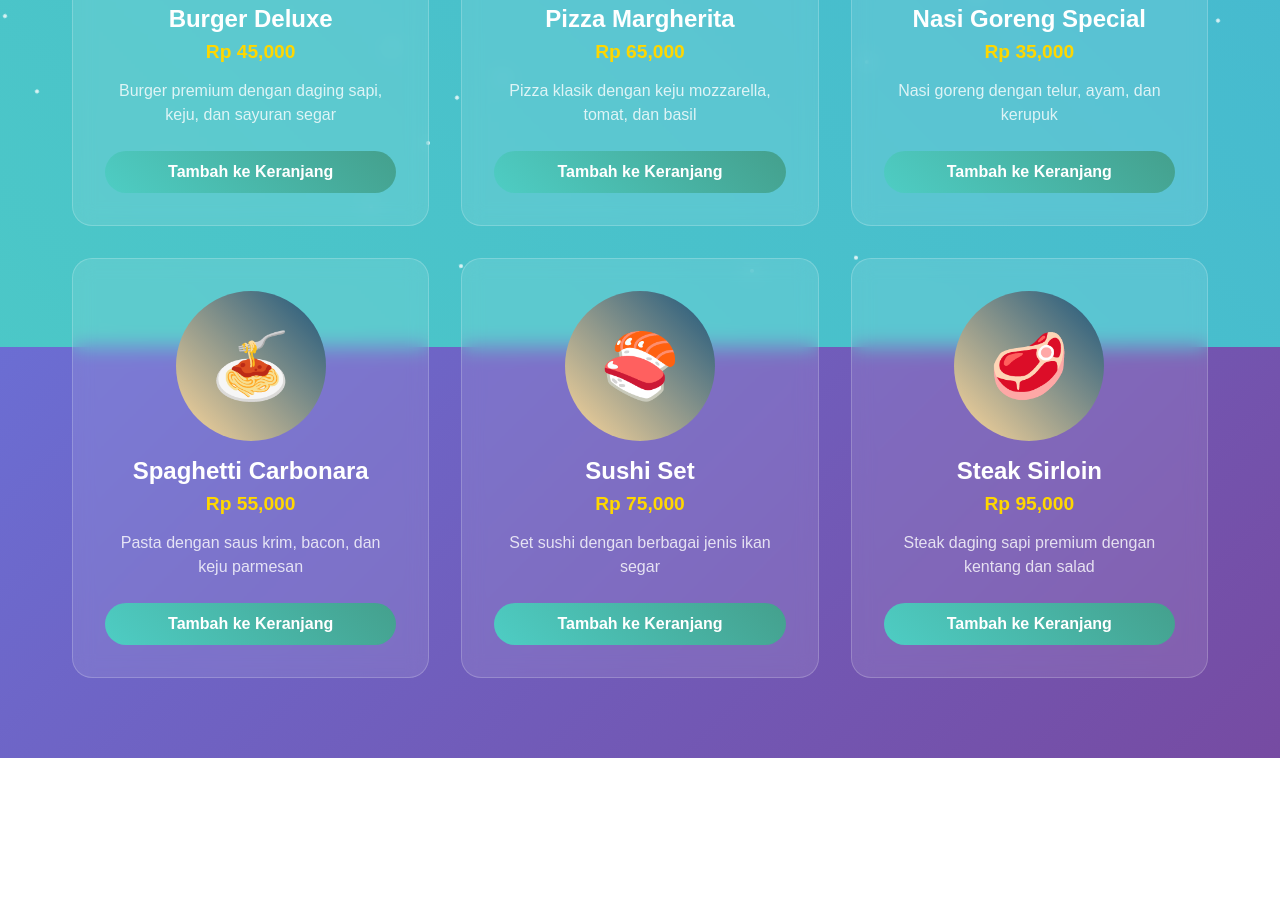
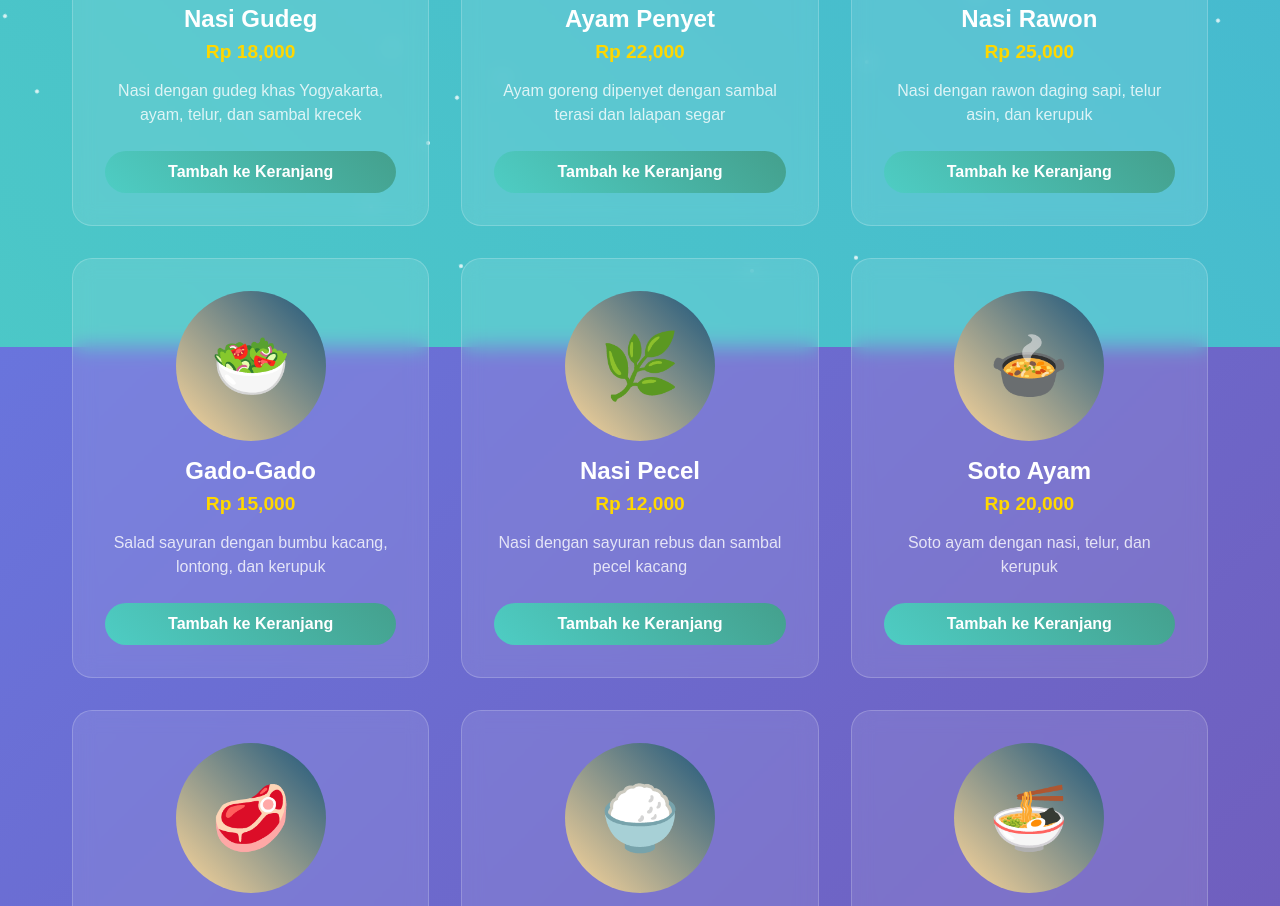
Before and after one commit to sanismd/warung-sederhana, a plain HTML site: page index.html in a window 1280 px wide. Shown: the part 453-1359 px from the top of the page. Before the commit the page ends 1211 px from the top, so only its background shows below. Drawn offline with Linux system fonts and the light colour scheme.

Commit message:
index.html

```diff
--- a/index.html
+++ b/index.html
@@ -446,7 +446,7 @@
 
     <header>
         <nav>
-            <div class="logo">🍔 FoodieHub</div>
+            <div class="logo">🍽️ Warung Nusantara</div>
             <button class="cart-btn" onclick="toggleCart()">
                 🛒 Keranjang (<span id="cart-count">0</span>)
             </button>
@@ -455,8 +455,8 @@
 
     <main>
         <section class="hero">
-            <h1>Selamat Datang di FoodieHub</h1>
-            <p>Pesan makanan favorit Anda dengan mudah dan cepat!</p>
+            <h1>Warung Nusantara</h1>
+            <p>Rasakan Kelezatan Makanan Tradisional Indonesia!</p>
         </section>
 
         <section class="products" id="products">
@@ -480,49 +480,133 @@
     </div>
 
     <script>
-        // Product data
+        // Product data with Indonesian warung menu
         const products = [
             {
                 id: 1,
-                name: "Burger Deluxe",
-                price: 45000,
-                emoji: "🍔",
-                description: "Burger premium dengan daging sapi, keju, dan sayuran segar"
+                name: "Nasi Gudeg",
+                price: 18000,
+                emoji: "🍛",
+                description: "Nasi dengan gudeg khas Yogyakarta, ayam, telur, dan sambal krecek"
             },
             {
                 id: 2,
-                name: "Pizza Margherita",
-                price: 65000,
-                emoji: "🍕",
-                description: "Pizza klasik dengan keju mozzarella, tomat, dan basil"
+                name: "Ayam Penyet",
+                price: 22000,
+                emoji: "🍗",
+                description: "Ayam goreng dipenyet dengan sambal terasi dan lalapan segar"
             },
             {
                 id: 3,
-                name: "Nasi Goreng Special",
-                price: 35000,
-                emoji: "🍛",
-                description: "Nasi goreng dengan telur, ayam, dan kerupuk"
+                name: "Nasi Rawon",
+                price: 25000,
+                emoji: "🍜",
+                description: "Nasi dengan rawon daging sapi, telur asin, dan kerupuk"
             },
             {
                 id: 4,
-                name: "Spaghetti Carbonara",
-                price: 55000,
-                emoji: "🍝",
-                description: "Pasta dengan saus krim, bacon, dan keju parmesan"
+                name: "Gado-Gado",
+                price: 15000,
+                emoji: "🥗",
+                description: "Salad sayuran dengan bumbu kacang, lontong, dan kerupuk"
             },
             {
                 id: 5,
-                name: "Sushi Set",
-                price: 75000,
-                emoji: "🍣",
-                description: "Set sushi dengan berbagai jenis ikan segar"
+                name: "Nasi Pecel",
+                price: 12000,
+                emoji: "🌿",
+                description: "Nasi dengan sayuran rebus dan sambal pecel kacang"
             },
             {
                 id: 6,
-                name: "Steak Sirloin",
-                price: 95000,
+                name: "Soto Ayam",
+                price: 20000,
+                emoji: "🍲",
+                description: "Soto ayam dengan nasi, telur, dan kerupuk"
+            },
+            {
+                id: 7,
+                name: "Rendang",
+                price: 28000,
                 emoji: "🥩",
-                description: "Steak daging sapi premium dengan kentang dan salad"
+                description: "Daging sapi rendang dengan nasi putih dan sambal"
+            },
+            {
+                id: 8,
+                name: "Nasi Liwet",
+                price: 16000,
+                emoji: "🍚",
+                description: "Nasi gurih dengan ayam suwir, telur, dan sayuran"
+            },
+            {
+                id: 9,
+                name: "Bakso",
+                price: 14000,
+                emoji: "🍜",
+                description: "Bakso daging sapi dengan mie, tahu, dan kuah kaldu"
+            },
+            {
+                id: 10,
+                name: "Nasi Padang",
+                price: 24000,
+                emoji: "🍽️",
+                description: "Nasi dengan rendang, ayam pop, sayur nangka, dan sambal"
+            },
+            {
+                id: 11,
+                name: "Lalapan Ayam",
+                price: 19000,
+                emoji: "🥒",
+                description: "Ayam goreng dengan lalapan mentah dan sambal terasi"
+            },
+            {
+                id: 12,
+                name: "Pecel Lele",
+                price: 17000,
+                emoji: "🐟",
+                description: "Lele goreng dengan nasi, lalapan, dan sambal"
+            },
+            {
+                id: 13,
+                name: "Es Teh Manis",
+                price: 5000,
+                emoji: "🧊",
+                description: "Es teh manis segar"
+            },
+            {
+                id: 14,
+                name: "Es Jeruk",
+                price: 7000,
+                emoji: "🍊",
+                description: "Es jeruk peras segar"
+            },
+            {
+                id: 15,
+                name: "Es Campur",
+                price: 12000,
+                emoji: "🍧",
+                description: "Es campur dengan cincau, kolang-kaling, dan sirup"
+            },
+            {
+                id: 16,
+                name: "Kopi Tubruk",
+                price: 6000,
+                emoji: "☕",
+                description: "Kopi tubruk panas khas warung"
+            },
+            {
+                id: 17,
+                name: "Jus Alpukat",
+                price: 10000,
+                emoji: "🥑",
+                description: "Jus alpukat segar dengan susu kental manis"
+            },
+            {
+                id: 18,
+                name: "Wedang Jahe",
+                price: 8000,
+                emoji: "🫖",
+                description: "Minuman jahe hangat dengan gula aren"
             }
         ];
 
```
